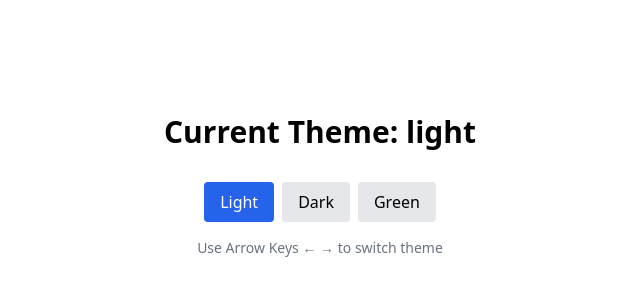
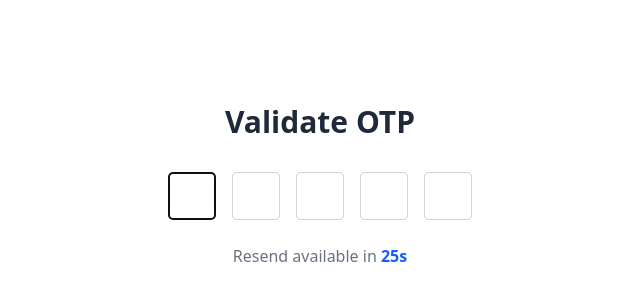
Before and after one commit to Asionsolver/react-interview, a React (Vite) app: page / in a window 1280 px wide. Shown: the part 214-514 px from the top of the page, without its empty margins (320-960 px from the left). Built offline with nearby package versions, Linux system fonts and the light colour scheme.

Commit message:
solve OTP Input problem in frontend interview question

```diff
--- a/src/App.jsx
+++ b/src/App.jsx
@@ -3,6 +3,7 @@ import AutoSearchBar from "./components/autocomplete-searchbar/auto-searchbar";
 import ProblemOne from "./components/bento-grid/problem-one";
 import ProblemTwo from "./components/bento-grid/problem-two";
 import FileExplorer from "./components/file-explorer/file-explorer";
+import Otp from "./components/otp/otp";
 import Pagination from "./components/pagination/pagination";
 import ProgressBar from "./components/progress-bar/progress-bar";
 import TabForm from "./components/tab-form/tab-form";
@@ -20,7 +21,8 @@ function App() {
       {/* <AutoSearchBar /> */}
       {/* <ProgressBar /> */}
       {/* <FileExplorer /> */}
-      <Theme />
+      {/* <Theme /> */}
+      <Otp />
     </>
   );
 }
--- /dev/null
+++ b/src/components/otp/otp.jsx
@@ -0,0 +1,116 @@
+import { useEffect } from "react";
+import { useRef } from "react";
+import { useState } from "react";
+
+const OTP_DIGIT_LENGTH = 5;
+const RESEND_DELAY = 30; // seconds
+const Otp = () => {
+  const [inputArr, setInputArr] = useState(
+    new Array(OTP_DIGIT_LENGTH).fill("")
+  );
+  const [timer, setTimer] = useState(RESEND_DELAY);
+  const [canResend, setCanResend] = useState(false);
+  const refArray = useRef([]);
+
+  useEffect(() => {
+    refArray.current[0]?.focus();
+  }, []);
+
+  // Timer countdown effect
+  useEffect(() => {
+    if (timer > 0) {
+      const countdown = setTimeout(() => setTimer((t) => t - 1), 1000);
+      return () => clearTimeout(countdown);
+    } else {
+      setCanResend(true);
+    }
+  }, [timer]);
+
+  const handleChange = (value, index) => {
+    // console.log(value);
+    if (isNaN(value)) return;
+    const newValue = value.trim();
+    const newArr = [...inputArr];
+    newArr[index] = newValue.slice(-1);
+    setInputArr(newArr);
+    if (newValue && index < OTP_DIGIT_LENGTH - 1) {
+      refArray.current[index + 1]?.focus();
+    }
+  };
+
+  const handleKeyDown = (e, index) => {
+    // console.log(e);
+    if (!e.target.value && e.key === "Backspace") {
+      refArray.current[index - 1]?.focus();
+    }
+  };
+
+  // Handle resend button click
+  const handleResend = () => {
+    setInputArr(new Array(OTP_DIGIT_LENGTH).fill(""));
+    setTimer(RESEND_DELAY);
+    setCanResend(false);
+    refArray.current[0]?.focus();
+    console.log("🔁 OTP resent to user");
+    // api call to resend otp
+  };
+
+  // auto-submit when OTP complete
+  useEffect(() => {
+    if (inputArr.every((v) => v !== "")) {
+      const otp = inputArr.join("");
+      console.log("✅ OTP Complete:", otp);
+      // verifyOTP(otp);
+    }
+  }, [inputArr]);
+
+  const handlePaste = (e) => {
+    e.preventDefault();
+    const pastedData = e.clipboardData
+      .getData("text")
+      .slice(0, OTP_DIGIT_LENGTH);
+    if (!/^\d+$/.test(pastedData)) return;
+    const arr = pastedData.split("");
+    setInputArr(arr);
+    refArray.current[arr.length - 1]?.focus();
+  };
+
+  return (
+    <div className="flex flex-col items-center justify-center min-h-screen">
+      <h1 className="text-3xl font-bold text-gray-800 mb-8">Validate OTP</h1>
+      <div className="flex space-x-4">
+        {inputArr.map((input, index) => (
+          <input
+            key={index}
+            type="text"
+            className="w-12 h-12 border border-gray-300 rounded text-center text-2xl"
+            value={inputArr[index]}
+            onChange={(e) => handleChange(e.target.value, index)}
+            ref={(input) => (refArray.current[index] = input)}
+            onKeyDown={(e) => handleKeyDown(e, index)}
+            onPaste={handlePaste}
+            maxLength={1}
+          />
+        ))}
+      </div>
+      {/* Timer and Resend Section */}
+      <div className="text-center mt-6">
+        {!canResend ? (
+          <p className="text-gray-500">
+            Resend available in{" "}
+            <span className="font-semibold text-blue-600">{timer}s</span>
+          </p>
+        ) : (
+          <button
+            onClick={handleResend}
+            className="text-blue-600 font-semibold hover:underline"
+          >
+            Resend OTP
+          </button>
+        )}
+      </div>
+    </div>
+  );
+};
+
+export default Otp;
```
Also changed, not shown: 1 other file (tests, documents, lock files or other folders).
